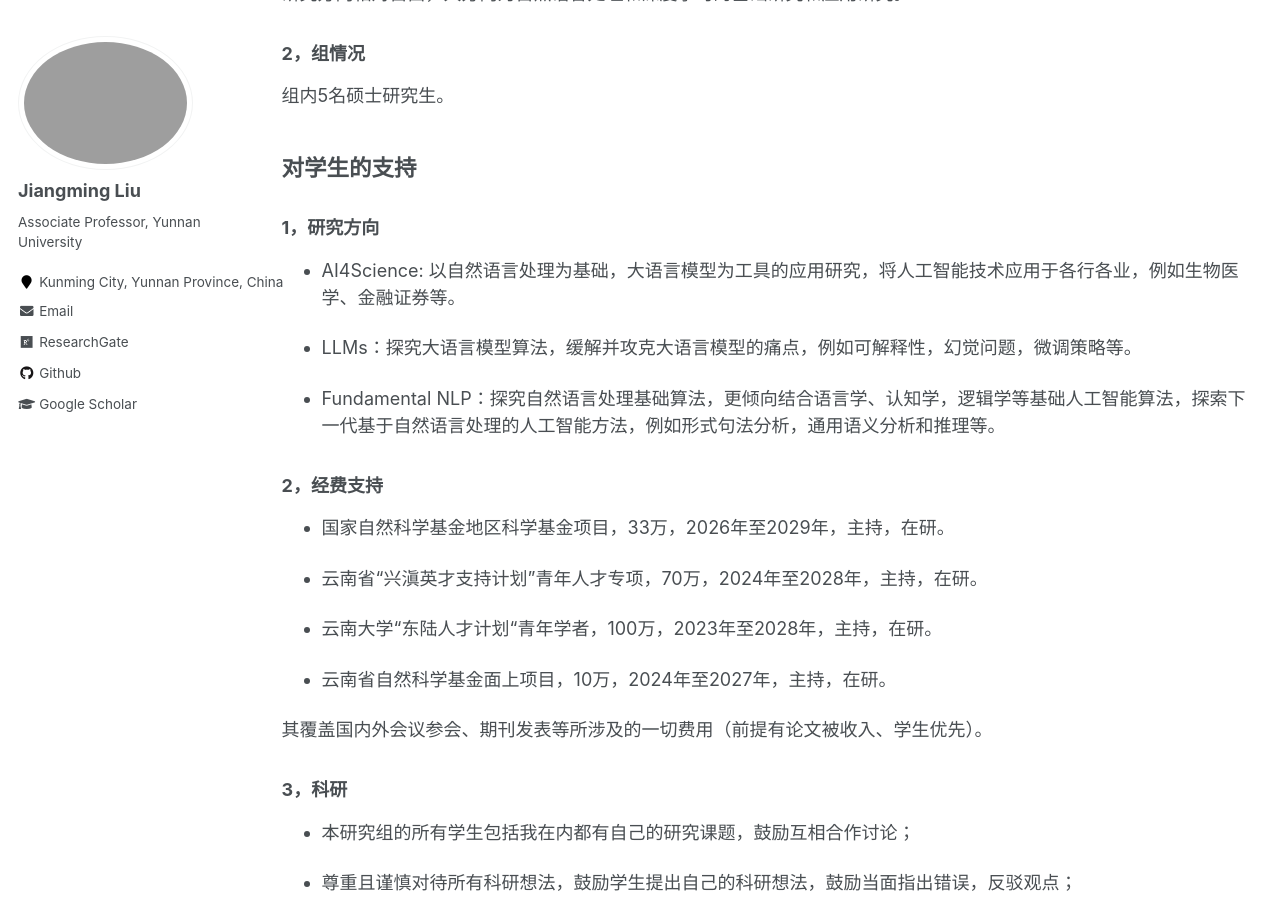
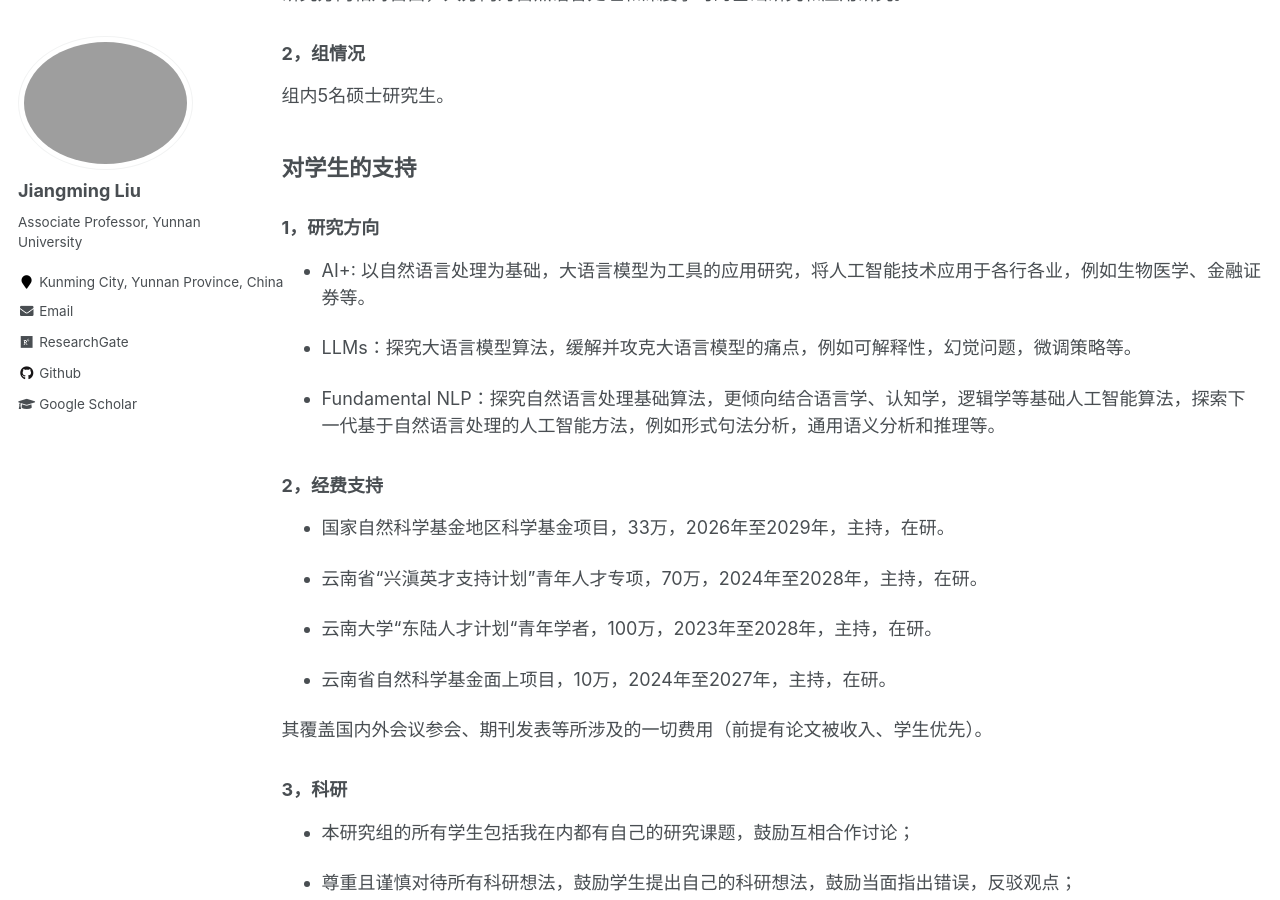
Before and after one commit to LeonCrashCode/LeonCrashCode.github.io, a Jekyll site: the page built from _pages/group_zh.md, in a window 1280 px wide and 900 px high, scrolled down 429 px. Built offline with Jekyll 4.4.1, drawn with Linux system fonts in a browser that asks for light colours.

Commit message:
Update group_zh.md

```diff
--- a/_pages/group_zh.md
+++ b/_pages/group_zh.md
@@ -28,7 +28,7 @@ redirect_from:
 
 ### 1，研究方向
 
-- AI4Science: 以自然语言处理为基础，大语言模型为工具的应用研究，将人工智能技术应用于各行各业，例如生物医学、金融证券等。
+- AI+: 以自然语言处理为基础，大语言模型为工具的应用研究，将人工智能技术应用于各行各业，例如生物医学、金融证券等。
 
 - LLMs：探究大语言模型算法，缓解并攻克大语言模型的痛点，例如可解释性，幻觉问题，微调策略等。
 
```
